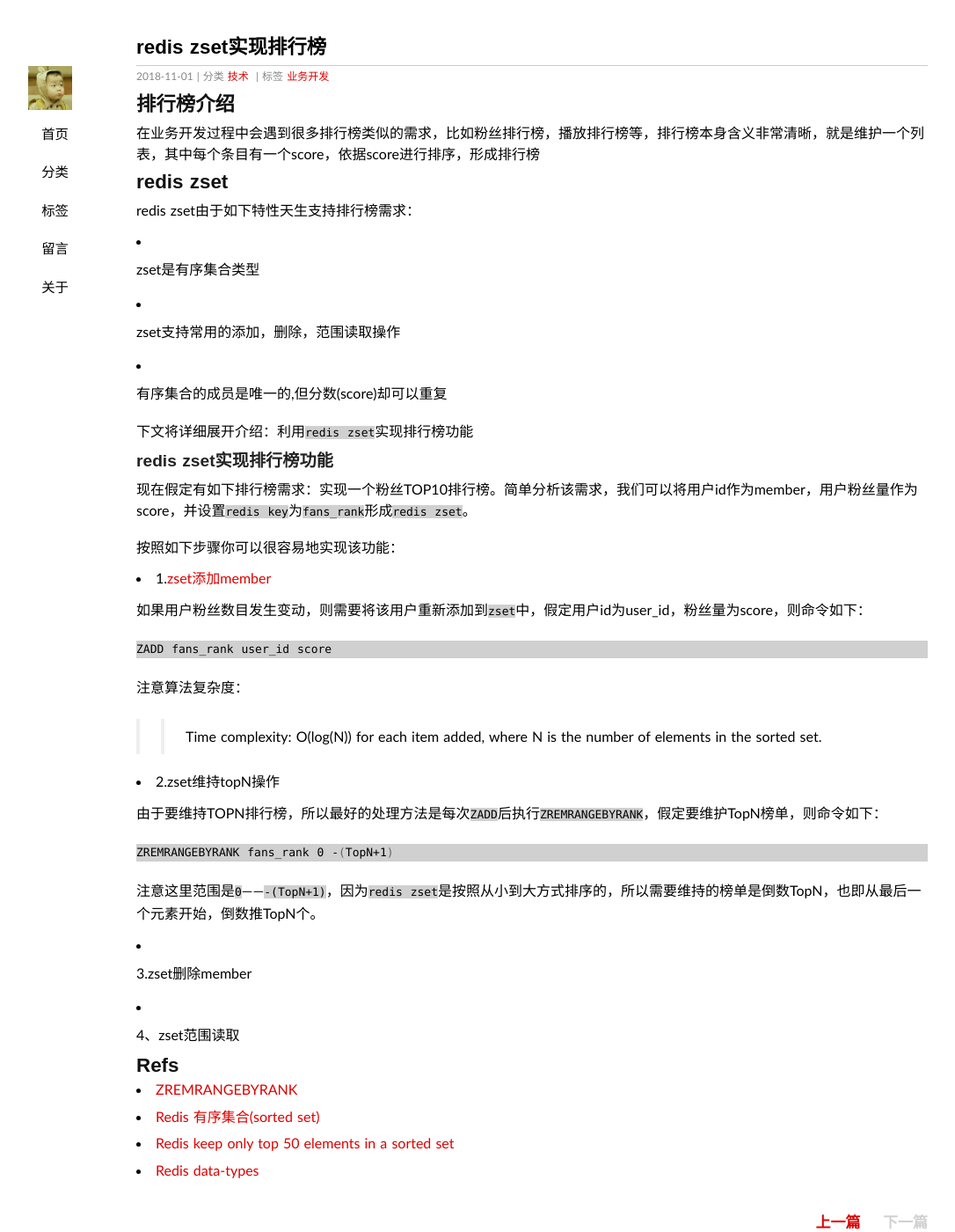
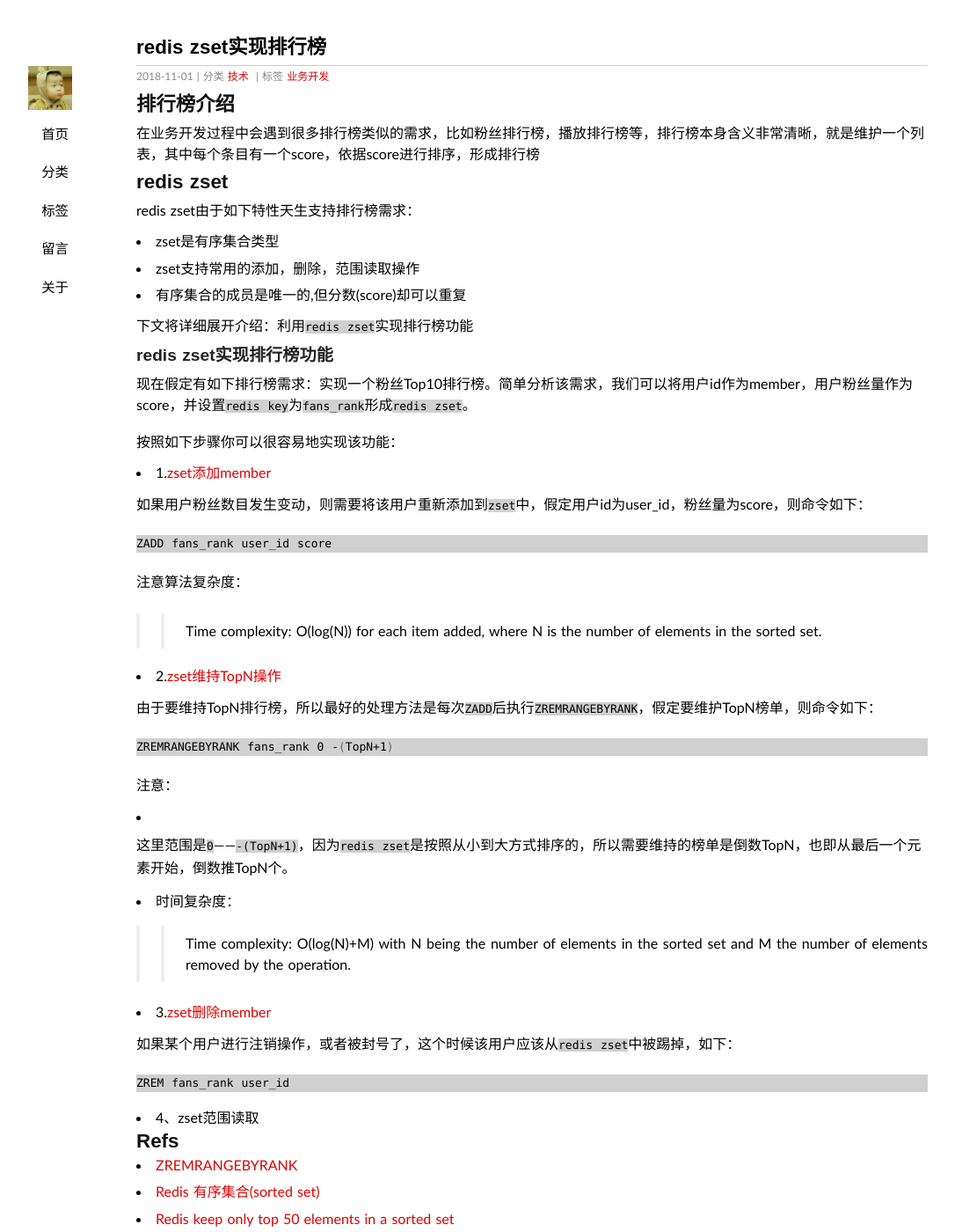
Before and after one commit to duyanghao/duyanghao.github.io, a Jekyll site: the page built from _posts/2018-12-6-redis-rank.md, in a window 1280 px wide and 1400 px high. Shown: the whole window at 88% size, without its empty margins (35-1121 px from the left). Built offline with Jekyll 4.4.1, drawn with Linux system fonts in a browser that asks for light colours; some web fonts are replaced; comment, search, counter and statistics services are not loaded.

Commit message:
添加redis rank
Signed-off-by: duyanghao <1294057873@qq.com>

````diff
--- a/_posts/2018-12-6-redis-rank.md
+++ b/_posts/2018-12-6-redis-rank.md
@@ -16,16 +16,14 @@
 redis zset由于如下特性天生支持排行榜需求：
 
 * zset是有序集合类型
-
 * zset支持常用的添加，删除，范围读取操作
-
 * 有序集合的成员是唯一的,但分数(score)却可以重复
 
 下文将详细展开介绍：利用`redis zset`实现排行榜功能
 
 ### redis zset实现排行榜功能
 
-现在假定有如下排行榜需求：实现一个粉丝TOP10排行榜。简单分析该需求，我们可以将用户id作为member，用户粉丝量作为score，并设置`redis key`为`fans_rank`形成`redis zset`。
+现在假定有如下排行榜需求：实现一个粉丝Top10排行榜。简单分析该需求，我们可以将用户id作为member，用户粉丝量作为score，并设置`redis key`为`fans_rank`形成`redis zset`。
 
 按照如下步骤你可以很容易地实现该功能：
 
@@ -41,17 +39,28 @@
 
 >> Time complexity: O(log(N)) for each item added, where N is the number of elements in the sorted set.
 
-* 2.zset维持topN操作
+* 2.[zset维持TopN操作](https://redis.io/commands/zremrangebyrank)
 
-由于要维持TOPN排行榜，所以最好的处理方法是每次`ZADD`后执行`ZREMRANGEBYRANK`，假定要维护TopN榜单，则命令如下：
+由于要维持TopN排行榜，所以最好的处理方法是每次`ZADD`后执行`ZREMRANGEBYRANK`，假定要维护TopN榜单，则命令如下：
 
 ```bash
 ZREMRANGEBYRANK fans_rank 0 -(TopN+1)
 ```
 
-注意这里范围是`0`——`-(TopN+1)`，因为`redis zset`是按照从小到大方式排序的，所以需要维持的榜单是倒数TopN，也即从最后一个元素开始，倒数推TopN个。
+注意：
 
-* 3.zset删除member
+* 这里范围是`0`——`-(TopN+1)`，因为`redis zset`是按照从小到大方式排序的，所以需要维持的榜单是倒数TopN，也即从最后一个元素开始，倒数推TopN个。
+
+* 时间复杂度：
+>> Time complexity: O(log(N)+M) with N being the number of elements in the sorted set and M the number of elements removed by the operation.
+
+* 3.[zset删除member](https://redis.io/commands/zrem)
+
+如果某个用户进行注销操作，或者被封号了，这个时候该用户应该从`redis zset`中被踢掉，如下：
+
+```bash
+ZREM fans_rank user_id
+```
 
 * 4、zset范围读取
 
````
